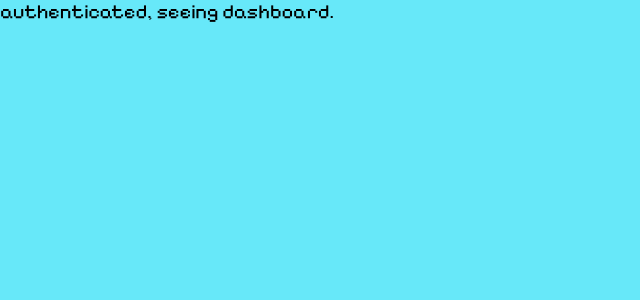
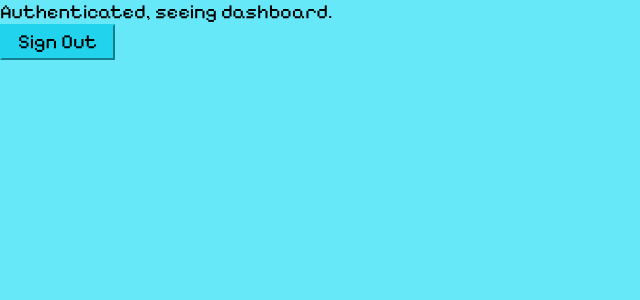
Before and after one commit to nicoll-douglas/BitReads, a Next.js app: page /dashboard in a window 1280 px wide. Shown: the top 300 px of the page, without its empty margins (0-640 px from the left). Built offline with nearby package versions, Linux system fonts and the light colour scheme; no server answers; sample sign-in values are in the browser's storage.

Commit message:
implement sign out

```diff
--- a/src/app/(protected)/dashboard/page.tsx
+++ b/src/app/(protected)/dashboard/page.tsx
@@ -1,3 +1,15 @@
+import { SignOutBtn } from "@/features/auth";
+import type { Metadata } from "next";
+
+export const metadata: Metadata = {
+  title: "Dashboard",
+};
+
 export default async function Page() {
-  return "authenticated, seeing dashboard.";
+  return (
+    <div>
+      Authenticated, seeing dashboard.
+      <SignOutBtn />
+    </div>
+  );
 }
--- a/src/features/auth/actions/index.ts
+++ b/src/features/auth/actions/index.ts
@@ -1,2 +1,3 @@
 export { default as signInWithMagicLink } from "./signInWithMagicLink";
 export { default as signInWithGoogle } from "./signInWithGoogle";
+export { default as signOut } from "./signOut";
--- /dev/null
+++ b/src/features/auth/actions/signOut.ts
@@ -0,0 +1,7 @@
+"use server";
+
+import { signOut as signOutCallback } from "@/auth";
+
+export default async function signOut() {
+  await signOutCallback();
+}
--- /dev/null
+++ b/src/features/auth/components/SignOutBtn.tsx
@@ -0,0 +1,12 @@
+import { Button } from "@/components/atomic";
+import { signOut } from "../actions";
+
+export default function SignOutBtn() {
+  return (
+    <form action={signOut}>
+      <Button type="submit" className="px-4 h-9">
+        Sign Out
+      </Button>
+    </form>
+  );
+}
--- a/src/features/auth/components/index.ts
+++ b/src/features/auth/components/index.ts
@@ -1,2 +1,3 @@
 export { default as SignInForm } from "./SignInForm";
 export { default as OAuthSignIn } from "./OAuthSignIn";
+export { default as SignOutBtn } from "./SignOutBtn";
--- a/src/features/auth/index.ts
+++ b/src/features/auth/index.ts
@@ -1 +1 @@
-export { SignInForm, OAuthSignIn } from "./components";
+export { SignInForm, OAuthSignIn, SignOutBtn } from "./components";
```
